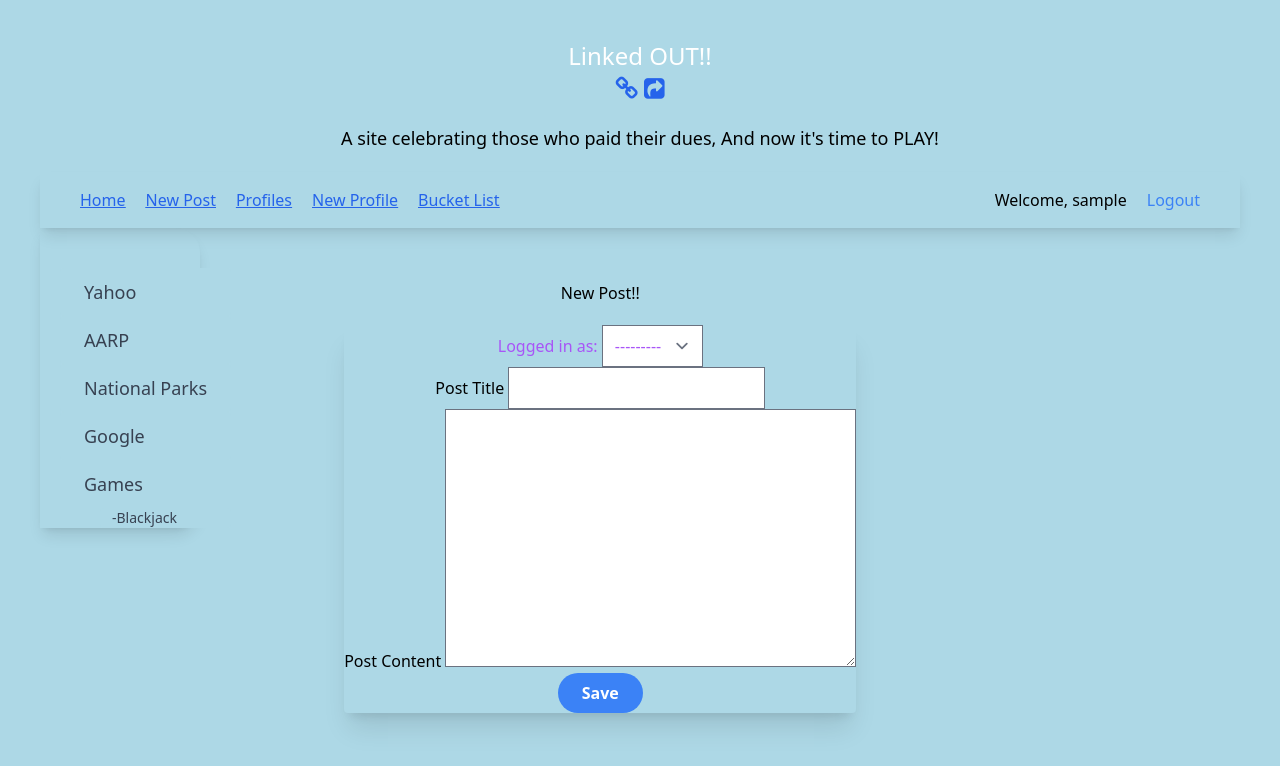
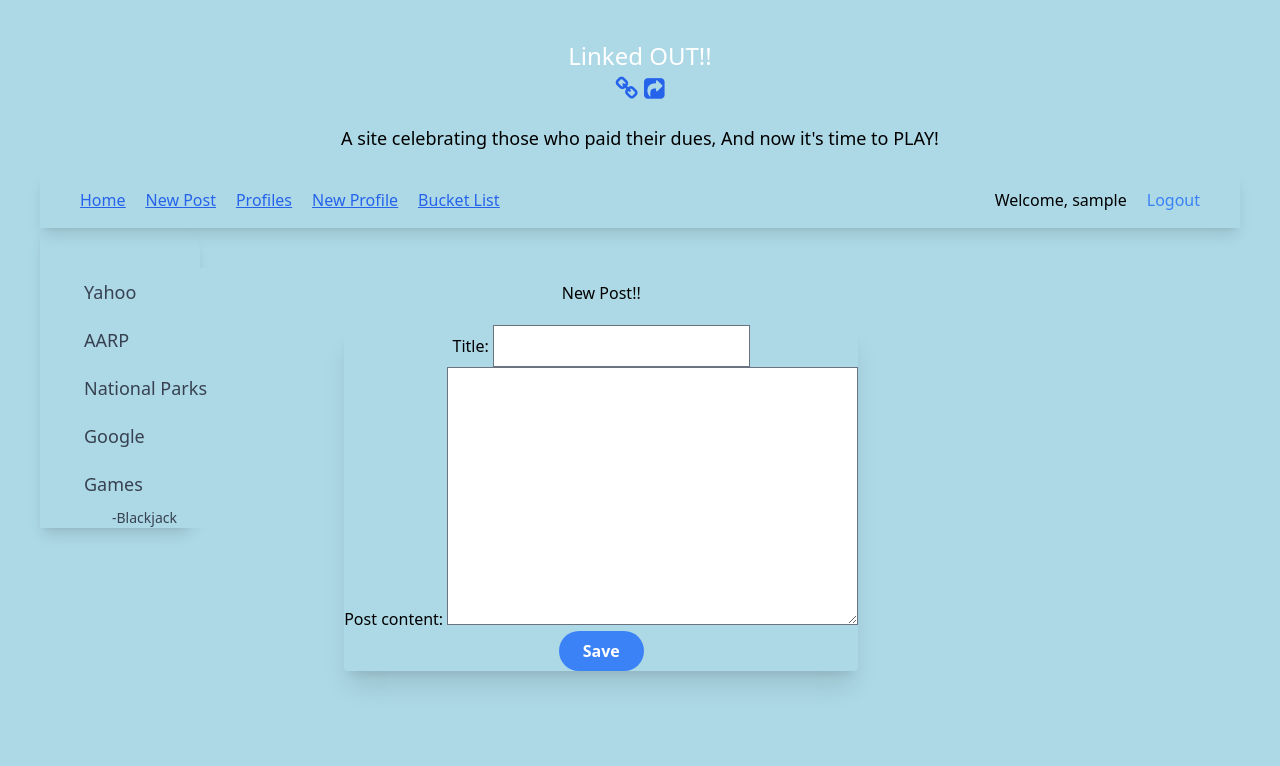
Before and after one commit to vrkljam/Linkedout, a Django app: page /posts/new/ in a window 1280 px wide. Shown: the top 766 px of the page. Run offline with Django 4.2, Linux system fonts and the light colour scheme; the visitor is signed in with stand-in values (Sample User, id 1); data that the repository does not hold is empty; style sheets or scripts are compiled from the project's sources; some libraries are stand-ins or nearby versions.

Commit message:
changed new post so that only the logged in can post

```diff
--- a/linkoapp/forms.py
+++ b/linkoapp/forms.py
@@ -1,12 +1,15 @@
-from dataclasses import fields
 from django import forms
 from .models import Post, Comment, Portrait, Buckets
 
 
 class PostForm(forms.ModelForm):
+
     class Meta:
         model =Post
-        fields=('username','title','post_content')
+        fields=('username','title','post_content',)
+        widgets = {
+            'username': forms.TextInput(attrs={'value':'', 'id':'blah','placeholder':'user nam', 'type':'hidden'}),
+        }
 
 
 class PortraitForm(forms.ModelForm):
@@ -23,3 +26,7 @@ class BucketForm(forms.ModelForm):
     class Meta:
         model=Buckets
         fields=('title','complete')
+
+
+
+# 'value':'', 'id':'blah', 'type':'hidden',
--- a/linkoapp/templates/linkoapp/base.html
+++ b/linkoapp/templates/linkoapp/base.html
@@ -11,7 +11,7 @@
     <meta name="viewport" content="width=device-width, initial-scale=1.0">
     <link rel="stylesheet" href="https://cdnjs.cloudflare.com/ajax/libs/font-awesome/4.7.0/css/font-awesome.min.css">
 
-    <title>LinkedOut {%block title%}{%endblock%}</title>
+    <title> {%block title%}LinkedOut{%endblock%}</title>
 </head>
 
 
--- a/linkoapp/templates/linkoapp/post_form.html
+++ b/linkoapp/templates/linkoapp/post_form.html
@@ -7,17 +7,23 @@
             <p class="text-center">New Post!! </p>
             <form class="rounded shadow-xl text-center ml-30 mt-5" method="POST">
                 {%csrf_token%}
+                            {{form.as_p}}
 
-
-                <p class="text-purple-500">Logged in as: {{form.username }}</p>
+                {% comment %} <p class="text-purple-500">!!Logged in as: {{form.username }}</p>
 
                 <p>Post Title {{form.title}}</p>
-                <p class="text-start">Post Content {{form.post_content}}</p>
+                <p class="text-start">Post Content {{form.post_content}}</p> {% endcomment %}
 
                 <button class="bg-blue-500 hover:bg-blue-700 text-white font-bold py-2 px-6 rounded-full" type="submit">Save</button>
+
+                 <script>
+                    let name = '{{user.id}}';
+                    let name2 ='{{user.username}}';
+                    document.getElementById('blah').value=name
+                </script>
 
             </form>
         </div>
     </div>
 
-{%endblock%}
+    {%endblock%}
--- a/linkoapp/views.py
+++ b/linkoapp/views.py
@@ -70,11 +70,12 @@ class BuckListDetail(DetailView):
 
 class PostCreate(CreateView):
     model= Post
-    fields=['username','title','post_content']
+    form_class= PostForm
     template_name= 'linkoapp/post_form.html'
     success_url='/'
 
     # <input type="hidden" name="username" value="{{'form.username':user.username%}}">
+    # fields=['username','title','post_content']
 
 class CommentCreate(CreateView):
     model= Comment
```
Also changed, not shown: 2 other files.
